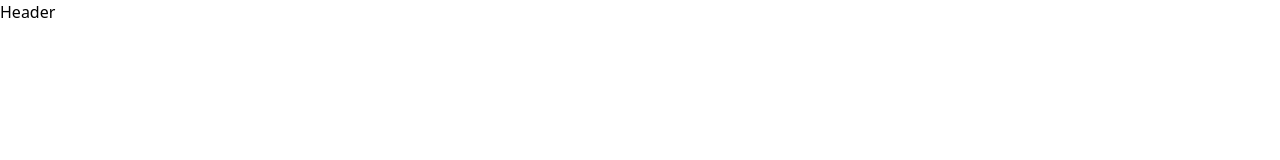
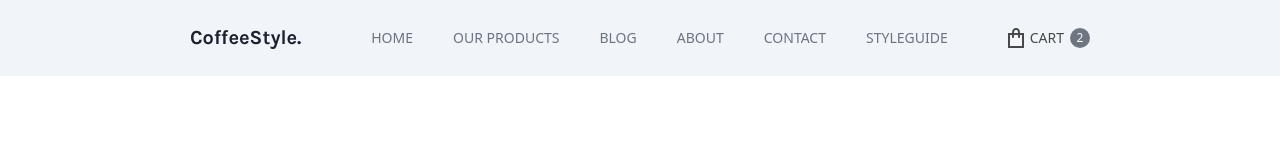
Before and after one commit to Danghieu02072000/landingPage_Coffee-Mugs, a website: page src/index.html in a window 1280 px wide. Drawn offline with Linux system fonts and the light colour scheme.

Commit message:
add header screen desktop

```diff
--- a/src/css/input.css
+++ b/src/css/input.css
@@ -1,3 +1,13 @@
 @tailwind base;
 @tailwind components;
 @tailwind utilities;
+
+@layer components {
+    .line-menu-header {
+        @apply relative after:absolute after:bottom-0 after:left-0 after:bg-light-coffee after:h-0.5 after:w-0
+        hover:after:w-full after:transition-all after:ease-in-out after:duration-500 ;
+    }
+    .badge-circle {
+        @apply h-5 w-5 rounded-full leading-5 text-center font-medium text-xs
+    }
+}
--- a/src/index.html
+++ b/src/index.html
@@ -8,9 +8,38 @@
 </head>
 <body>
     <div class="root">
-        <div class="content-wrapper">
-            <header>
-                Header
+        <div class="content-wrapper max-w-screen-2xl text-base mx-auto px-8 bg-slate-100">
+            <header class="py-6 mx-10">
+                <nav class="flex gap-6 justify-between items-center max-w-[900px] mx-auto">
+                    <a class="logo cursor-pointer h-6"><img src="./images/logo.png" alt="" class="h-full"></a>
+                    <ul class="list-menu flex-1 flex justify-end uppercase text-gray-500 font-medium text-sm">
+                        <li class="cursor-pointer p-1 mr-8 hover:text-gray-800 line-menu-header">
+                            <a href="/home">Home</a>
+                        </li>
+                        <li class="cursor-pointer p-1 mr-8 hover:text-gray-800 line-menu-header ">
+                            <a href="/home">Our Products</a>
+                        </li>
+                        <li class="cursor-pointer p-1 mr-8 hover:text-gray-800 line-menu-header ">
+                            <a href="/home">Blog</a>
+                        </li>
+                        <li class="cursor-pointer p-1 mr-8 hover:text-gray-800 line-menu-header ">
+                            <a href="/home">About</a>
+                        </li>
+                        <li class="cursor-pointer p-1 mr-8 hover:text-gray-800 line-menu-header ">
+                            <a href="/home">Contact</a>
+                        </li>
+                        <li class="cursor-pointer p-1 mr-8 hover:text-gray-800 line-menu-header ">
+                            <a href="/home">Styleguide</a>
+                        </li>
+                    </ul>
+                    <div class="cart">
+                        <a href="/" class="flex justify-center align-bottom gap-1.5 opacity-70 hover:opacity-100 cursor-pointer">
+                            <img src="./images/cart.png" alt="" class="h-5">
+                            <span class="text-sm uppercase font-medium">Cart</span>
+                            <span class="badge-circle text-white bg-gray-700">2</span>
+                        </a>
+                    </div>
+                </nav>
             </header>
             <main>
                 <section class="slider"></section>
--- a/tailwind.config.js
+++ b/tailwind.config.js
@@ -4,7 +4,11 @@ module.exports = {
             "./src/js/*.js"
   ],
   theme: {
-    extend: {},
+    extend: {
+      colors: {
+        'light-coffee': '#C89F94',
+      },
+    },
   },
   plugins: [],
 }
```
Also changed, not shown: dist/output.css, src/images/cart.png (added), src/images/logo.png (added).
